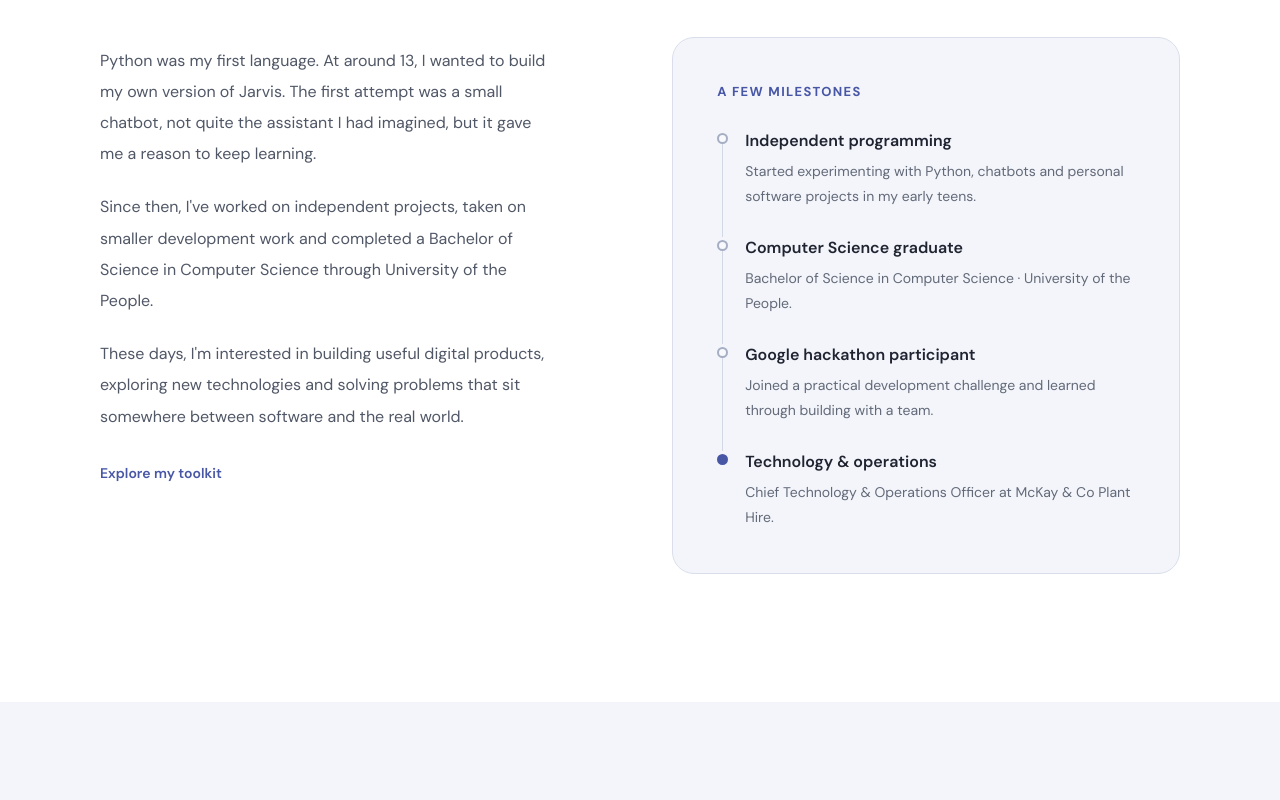
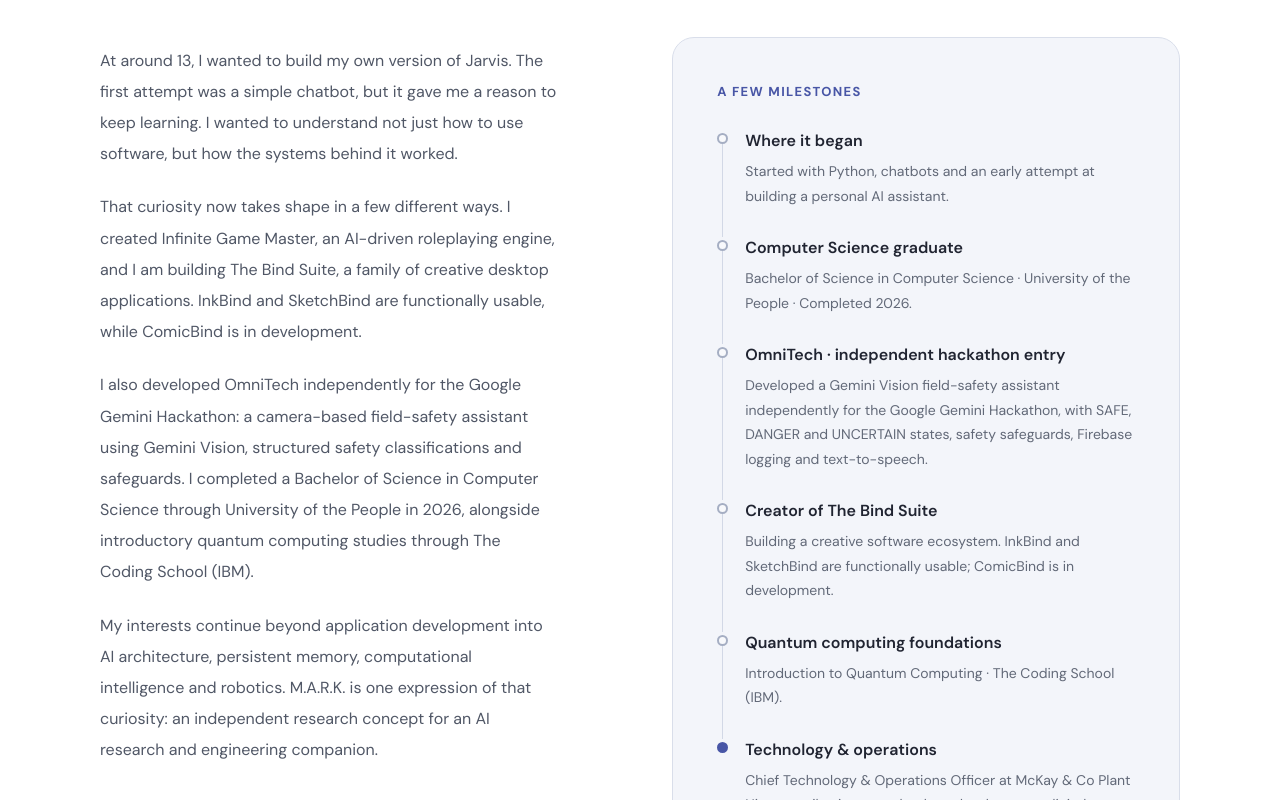
Before and after one commit to Yasuke1711/onkemetse-portfolio, a Next.js app: page / in a window 1280 px wide. Shown: the part 1380-2180 px from the top of the page. Built offline with nearby package versions, Linux system fonts and the light colour scheme; no server answers.

Commit message:
I gave the About section more of my actual story

```diff
--- a/src/components/portfolio.tsx
+++ b/src/components/portfolio.tsx
@@ -441,21 +441,24 @@ export default function Portfolio() {
       <section className="about-section page-section" id="about">
         <div className="section-heading">
           <Reveal><p className="eyebrow">A LITTLE ABOUT ME</p><h2>Curiosity was<br /><em>the starting point.</em></h2></Reveal>
-          <Reveal delay={0.1}><p className="section-intro">I&apos;ve been programming since my early teens. What started as an attempt to build a personal AI assistant grew into a long-running interest in software, systems and the things we can make with them.</p></Reveal>
+          <Reveal delay={0.1}><p className="section-intro">I started with Python and a small attempt at building a personal AI assistant. That curiosity has since grown into work across desktop software, web applications, AI-integrated systems and independent technical research.</p></Reveal>
         </div>
         <div className="about-grid">
           <Reveal className="about-story">
-            <p>Python was my first language. At around 13, I wanted to build my own version of Jarvis. The first attempt was a small chatbot, not quite the assistant I had imagined, but it gave me a reason to keep learning.</p>
-            <p>Since then, I&apos;ve worked on independent projects, taken on smaller development work and completed a Bachelor of Science in Computer Science through University of the People.</p>
-            <p>These days, I&apos;m interested in building useful digital products, exploring new technologies and solving problems that sit somewhere between software and the real world.</p>
+            <p>At around 13, I wanted to build my own version of Jarvis. The first attempt was a simple chatbot, but it gave me a reason to keep learning. I wanted to understand not just how to use software, but how the systems behind it worked.</p>
+            <p>That curiosity now takes shape in a few different ways. I created Infinite Game Master, an AI-driven roleplaying engine, and I am building The Bind Suite, a family of creative desktop applications. InkBind and SketchBind are functionally usable, while ComicBind is in development.</p>
+            <p>I also developed OmniTech independently for the Google Gemini Hackathon: a camera-based field-safety assistant using Gemini Vision, structured safety classifications and safeguards. I completed a Bachelor of Science in Computer Science through University of the People in 2026, alongside introductory quantum computing studies through The Coding School (IBM).</p>
+            <p>My interests continue beyond application development into AI architecture, persistent memory, computational intelligence and robotics. M.A.R.K. is one expression of that curiosity: an independent research concept for an AI research and engineering companion.</p>
             <a className="text-link text-link-blue" href="#skills">Explore my toolkit</a>
           </Reveal>
           <Reveal delay={0.12} className="timeline-card">
             <p className="eyebrow">A FEW MILESTONES</p>
-            <div className="timeline-item"><span className="timeline-pin" /><div><b>Independent programming</b><p>Started experimenting with Python, chatbots and personal software projects in my early teens.</p></div></div>
-            <div className="timeline-item"><span className="timeline-pin" /><div><b>Computer Science graduate</b><p>Bachelor of Science in Computer Science · University of the People.</p></div></div>
-            <div className="timeline-item"><span className="timeline-pin" /><div><b>Google hackathon participant</b><p>Joined a practical development challenge and learned through building with a team.</p></div></div>
-            <div className="timeline-item"><span className="timeline-pin timeline-pin-current" /><div><b>Technology & operations</b><p>Chief Technology & Operations Officer at McKay & Co Plant Hire.</p></div></div>
+            <div className="timeline-item"><span className="timeline-pin" /><div><b>Where it began</b><p>Started with Python, chatbots and an early attempt at building a personal AI assistant.</p></div></div>
+            <div className="timeline-item"><span className="timeline-pin" /><div><b>Computer Science graduate</b><p>Bachelor of Science in Computer Science · University of the People · Completed 2026.</p></div></div>
+            <div className="timeline-item"><span className="timeline-pin" /><div><b>OmniTech · independent hackathon entry</b><p>Developed a Gemini Vision field-safety assistant independently for the Google Gemini Hackathon, with SAFE, DANGER and UNCERTAIN states, safety safeguards, Firebase logging and text-to-speech.</p></div></div>
+            <div className="timeline-item"><span className="timeline-pin" /><div><b>Creator of The Bind Suite</b><p>Building a creative software ecosystem. InkBind and SketchBind are functionally usable; ComicBind is in development.</p></div></div>
+            <div className="timeline-item"><span className="timeline-pin" /><div><b>Quantum computing foundations</b><p>Introduction to Quantum Computing · The Coding School (IBM).</p></div></div>
+            <div className="timeline-item"><span className="timeline-pin timeline-pin-current" /><div><b>Technology &amp; operations</b><p>Chief Technology &amp; Operations Officer at McKay &amp; Co Plant Hire, contributing to technology development, digital infrastructure and operational planning.</p></div></div>
           </Reveal>
         </div>
       </section>
```
